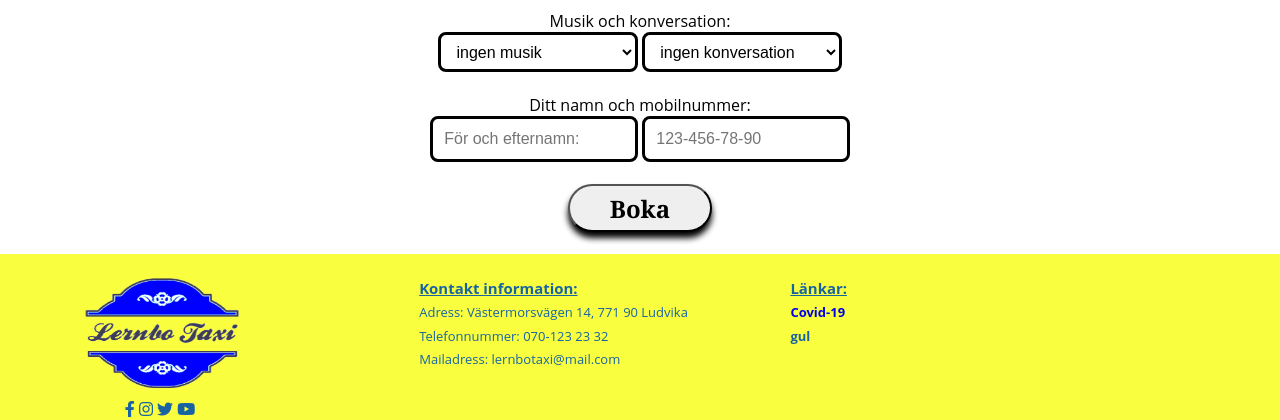
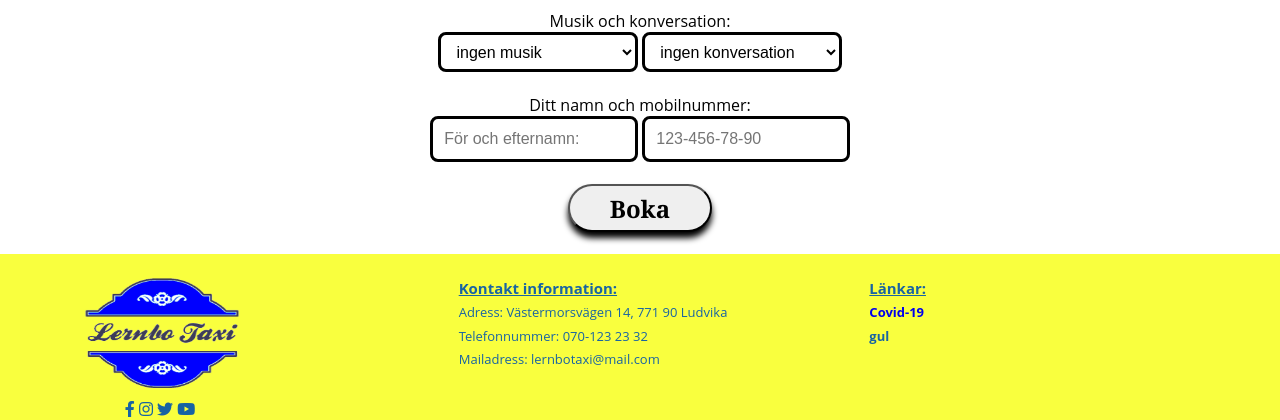
Before and after one commit to TaxiLernbo/TaxiLernbo, a PHP site: page / in a window 1280 px wide. Shown: the part 792-1212 px from the top of the page. Run offline with PHP 8.4, Linux system fonts and the light colour scheme.

Commit message:
FooterSection bredd korrigerad så den inte sitter kant i kant med länkarna

```diff
--- a/styles/general.css
+++ b/styles/general.css
@@ -75,7 +75,7 @@ iframe.iframe{
 	padding-top: 1.5em
 }
 .footerSections{
-	width: 29%;
+	width: 33%;
 	height: auto
 }
 #footerLogos{
@@ -310,7 +310,7 @@ p.bookedText{
 	}
 	.footerSections{
 	height: auto;
-	width: 33%
+	width: 29%
 	}
 	#footerLinks h5{
 	font-size: small
```
